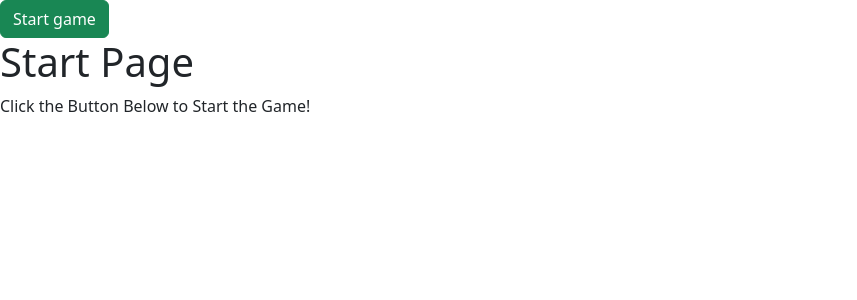
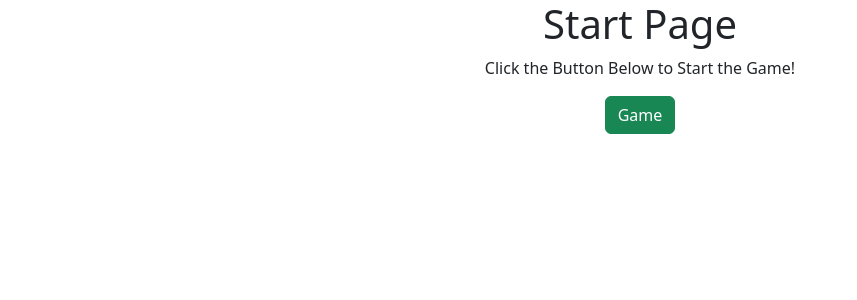
Before and after one commit to SaidNivek/math-game, a React (Create React App) app: page / in a window 1280 px wide. Shown: the top 300 px of the page, without its empty margins (0-857 px from the left). Built offline with nearby package versions, Linux system fonts and the light colour scheme.

Commit message:
updated routes

```diff
--- a/src/App.js
+++ b/src/App.js
@@ -1,25 +1,26 @@
 import './App.css';
 
-import { BrowserRouter as Router, Routes, Route } from 'react-router-dom';
+import { BrowserRouter as Router, Routes, Route } from "react-router-dom"
 
-import MyButton from './components/MyButton';
+import Game from './pages/Game';
 import Start from "./pages/Start"
-import Game from './pages/Game';
+
 
 function App() {
+
   return (
-    <div className='app'>
+    <div className='App'>
+        <>
       <Router>
-        <MyButton to="game" />
-
         <Routes>
+          <Route path="/game" element={<Game />} />
           <Route path="/" element={<Start />} />
-          <Route path="/game" element={<Game />} />
         </Routes>
       </Router>
-
+        </>
     </div>
   );
 }
 
+
 export default App;
--- a/src/components/MyButton.js
+++ /dev/null
@@ -1,13 +0,0 @@
-import React from 'react'
-
-const MyButton = ({ to }) => {
-  return (
-    <a href={`/${to}`}>
-        <button className="btn btn-success">
-            Start {to === '' ? "game" : to}
-        </button>
-    </a>
-  )
-}
-
-export default MyButton
--- a/src/pages/Game.js
+++ b/src/pages/Game.js
@@ -1,10 +1,17 @@
 import React from 'react'
+import Box from '@material-ui/core/Box'
 
 const Game = () => {
   return (
     <div>
       <h1>Game</h1>
       <p>Welcome to .... your time has started. Good Luck!</p>
+
+      <div style={{ marginLeft: '40%', marginTop: '60px', width: '30%' }}>
+        <Box color="white" bgcolor="palevioletred" p={1}>
+          this is my box
+        </Box>
+      </div>
     </div>
 
   )
--- a/src/pages/Start.js
+++ b/src/pages/Start.js
@@ -1,15 +1,27 @@
 import React from 'react'
+import { Routes, Route, useNavigate } from 'react-router-dom'
+
+import Game from "./Game"
 
 const Start = () => {
+  const navigate = useNavigate
+
+  const navigateToGame = () => {
+    navigate('/game')
+  }
+
   return (
     <div>
       <h1>Start Page</h1>
       <p>
         Click the Button Below to Start the Game!
       </p>
+      <div>
+        <button className='btn btn-success' onClick={navigateToGame}>Game</button>
+
+      </div>
 
     </div>
-
   )
 }
 
```
